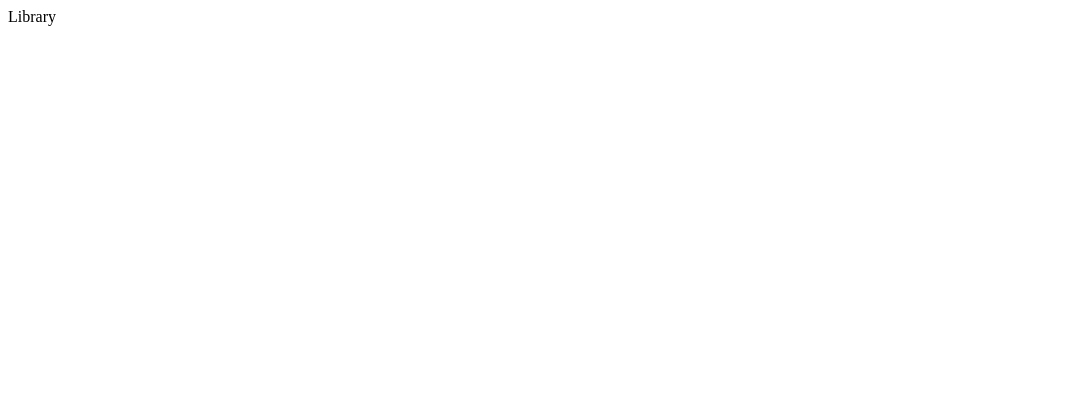
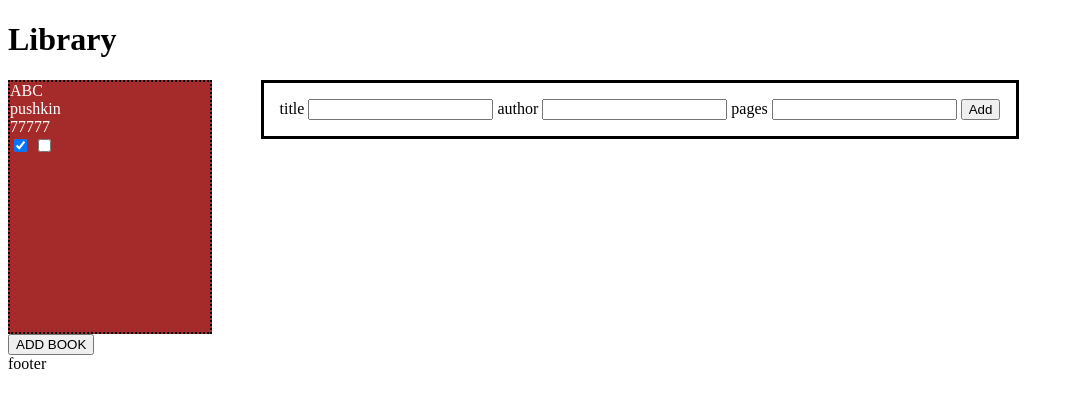
Before and after one commit to Nik42KIS/Library, a plain HTML site: page index.html in a window 1280 px wide. Shown: the whole page, without its empty margins (0-1074 px from the left). Drawn offline with Linux system fonts and the light colour scheme.

Commit message:
add dialog in html, and add push to library

```diff
--- /dev/null
+++ b/app.js
@@ -0,0 +1,34 @@
+
+const books = document.querySelector('.books')
+const modal = document.querySelector('.modal')
+const form =  document.querySelector('.modal__form')
+const modalBtn = document.querySelector('.modal_btn')
+const inputTitle = document.getElementById('input_title')
+const inputAuthor = document.getElementById('input_author')
+const inputPages = document.getElementById('input_pages')
+
+const library = [
+    {
+        title : 'Kerry',
+        author: 'S.King',
+        pages: 250,
+    }
+]
+
+function Book(title, author, pages){
+
+this.title = title;
+this.author = author;
+this.pages = pages;
+}
+
+modalBtn.addEventListener('click', addBookToLibrary )
+
+function addBookToLibrary(){
+ library.push(new Book(inputTitle.textContent, inputAuthor.textContent, inputPages.textContent))
+ console.log(library)
+}
+
+let book1 = new Book('h', 's', 't')
+
+console.log(library)
--- a/index.html
+++ b/index.html
@@ -1,11 +1,45 @@
 <!DOCTYPE html>
 <html lang="en">
-<head>
-    <meta charset="UTF-8">
-    <meta name="viewport" content="width=device-width, initial-scale=1.0">
+  <head>
+    <meta charset="UTF-8" />
+    <meta name="viewport" content="width=device-width, initial-scale=1.0" />
     <title>Library</title>
-</head>
-<body>
-    Library
-</body>
+    <link rel="stylesheet" href="style.css" />
+    <script src="app.js" defer></script>
+  </head>
+  <body>
+
+      <header>
+        <h1 class="header__title">Library</h1>
+      </header>
+      <main>
+        <section class="library">
+            <dialog class="modal" open>
+                <form class="modal__form" method="dialog" action="#">
+                    <label for="">title</label>
+                    <input id="input_title" type="text">
+                    <label>author</label>
+                    <input id="input_author" type="text">
+                    <label>pages</label>
+                    <input  id="input_pages" type="number">
+                    <button class="modal_btn">Add</button>
+                </form>
+            </dialog>
+            <div class="books">
+                <div class="books__item">
+                    <div class="item__title">ABC</div>
+                    <div class="item__author">pushkin</div>
+                    <div class="item__pages">77777</div>
+                    <div class="item__read">
+                        <input type="checkbox" checked>
+                        <input type="checkbox">
+                    </div>
+                </div>
+            </div>
+            <button class="open_modal_btn">ADD BOOK</button>
+        </section>
+      </main>
+      <footer>footer</footer>
+
+  </body>
 </html>
--- /dev/null
+++ b/style.css
@@ -0,0 +1,7 @@
+.books__item{
+    background-color: brown;
+    color: white;
+    border: 2px dotted black;
+    height: 250px;
+    width: 200px;
+}
```
